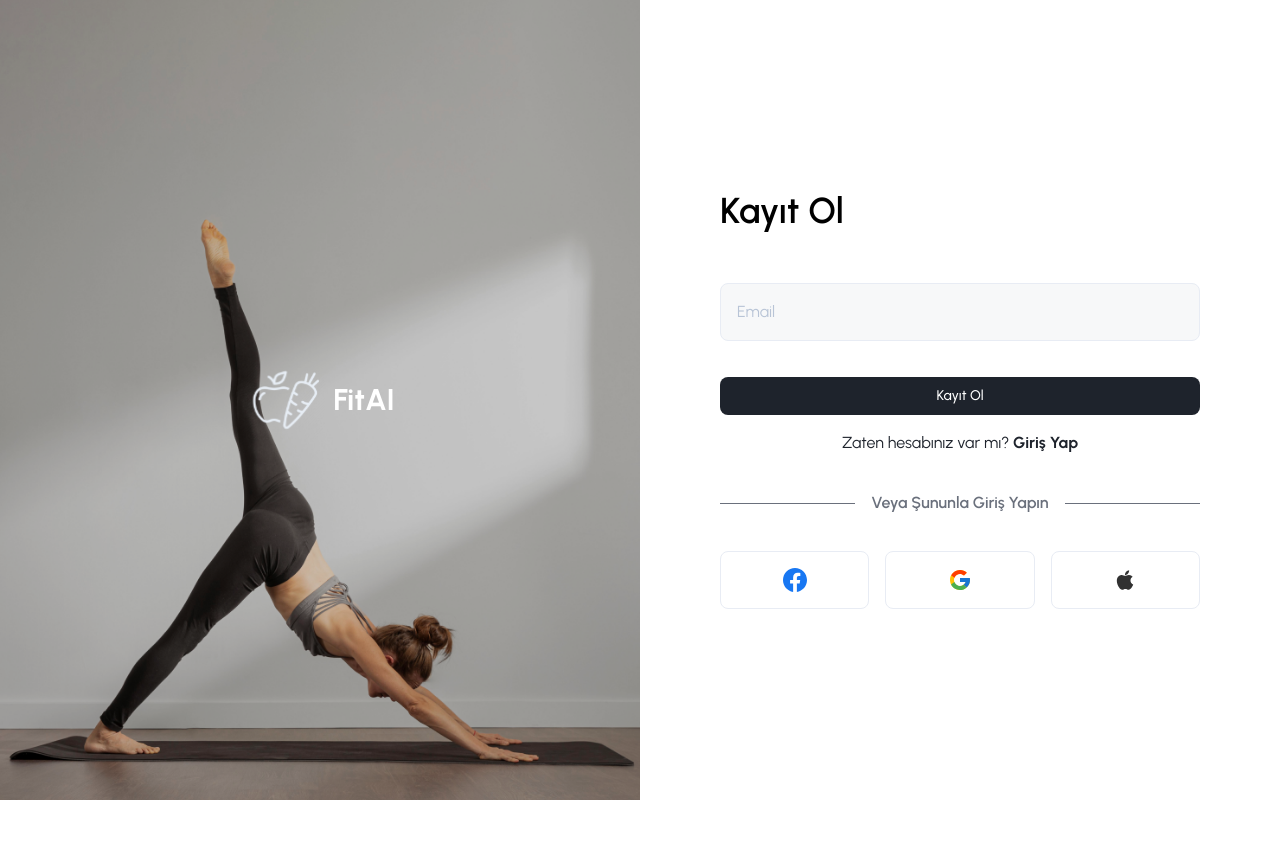
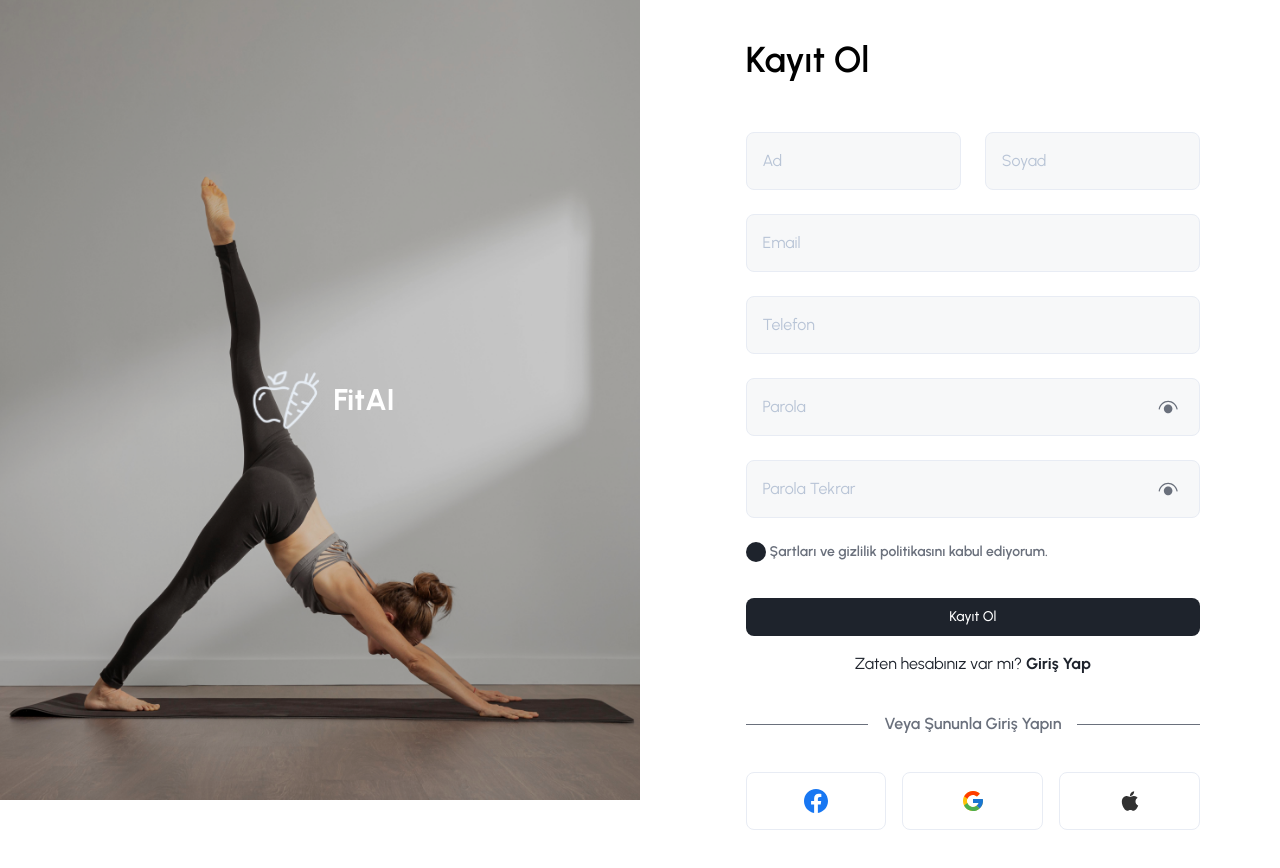
Before and after one commit to MobvenTeam1/FitAI-front-end-app-react.ts, a React (Vite) app: page /auth/register in a window 1280 px wide. Before the commit the page ends 800 px from the top, so only its background shows below. Built offline with nearby package versions, Linux system fonts and the light colour scheme.

Commit message:
auth layout design updated

```diff
--- a/src/layouts/auth/AuthLayout.tsx
+++ b/src/layouts/auth/AuthLayout.tsx
@@ -2,22 +2,15 @@ import { Outlet } from "react-router-dom";
 
 export const AuthLayoutMain: React.FC = () => {
   return (
-    <div className="grid grid-cols-12">
-      <div className="col-span-6 relative">
-        <img
-          className="w-full h-screen object-cover"
-          src="/frames/auth-frame.png"
-          alt=""
-        />
-        <div className="flex items-center justify-center gap-2 absolute top-1/2 left-1/2 transform -translate-x-1/2 -translate-y-1/2">
+    <div className="p-0 md:ps-[52%] min-h-screen flex flex-col justify-center ">
+      <div className="md:block w-[50%] h-screen fixed start-0 top-0 bg-[url(/frames/auth-frame.png)] bg-cover bg-bottom hidden ">
+        <div className="select-none flex items-center justify-center gap-2 absolute top-1/2 left-1/2 transform -translate-x-1/2 -translate-y-1/2">
           <img className="w-20 h-20" src="/logo/logo.svg" alt="" />
           <h1 className="text-3xl font-bold text-white">FitAI</h1>
         </div>
       </div>
 
-      <div className="col-span-6">
-        <Outlet />
-      </div>
+      <Outlet />
     </div>
   );
 };
--- a/src/pages/auth/Register.tsx
+++ b/src/pages/auth/Register.tsx
@@ -9,6 +9,7 @@ import { paths } from "../../routes/paths";
 import { AuthHeader } from "../../sections/auth/AuthHeader";
 import { AuthSocial } from "../../sections/auth/AuthSocial";
 import { AuthLink } from "../../sections/auth/AuthLink";
+import { RHFCheckBox } from "../../sections/personal-inforations/rhf-components/RHFCheckbox";
 
 export type FormValues = {
   username: string;
@@ -44,17 +45,44 @@ export const Register: React.FC = () => {
 
   return (
     <>
-      <div className="min-h-screen flex items-center justify-center">
+      <div className="py-10">
         <FormProvider {...form}>
           <form
-            className="w-full px-20 flex flex-col gap-9"
+            className="w-full px-20 flex flex-col gap-9 max-sm:px-6"
             onSubmit={handleSubmit(onSubmit)}
             noValidate
           >
             <AuthHeader title="Kayıt Ol" />
 
-            <div className="flex flex-col gap-6">
-              <RHFTextfield name="username" label="Email" />
+            <div className="grid grid-cols-12 gap-6">
+              <div className="col-span-6">
+                <RHFTextfield name="name" label="Ad" />
+              </div>
+              <div className="col-span-6">
+                <RHFTextfield name="surname" label="Soyad" />
+              </div>
+              <div className="col-span-12">
+                <RHFTextfield name="email" label="Email" />
+              </div>
+              <div className="col-span-12">
+                <RHFTextfield name="phone" label="Telefon" />
+              </div>
+              <div className="col-span-12">
+                <RHFTextfield name="password" label="Parola" type="password" />
+              </div>
+              <div className="col-span-12">
+                <RHFTextfield
+                  name="checkPassword"
+                  label="Parola Tekrar"
+                  type="password"
+                />
+              </div>
+              <div className="col-span-12">
+                <RHFCheckBox
+                  name="isCheck"
+                  label="Şartları ve gizlilik politikasını kabul ediyorum."
+                />
+              </div>
             </div>
 
             <div className="flex flex-col items-center justify-center gap-4">
```
